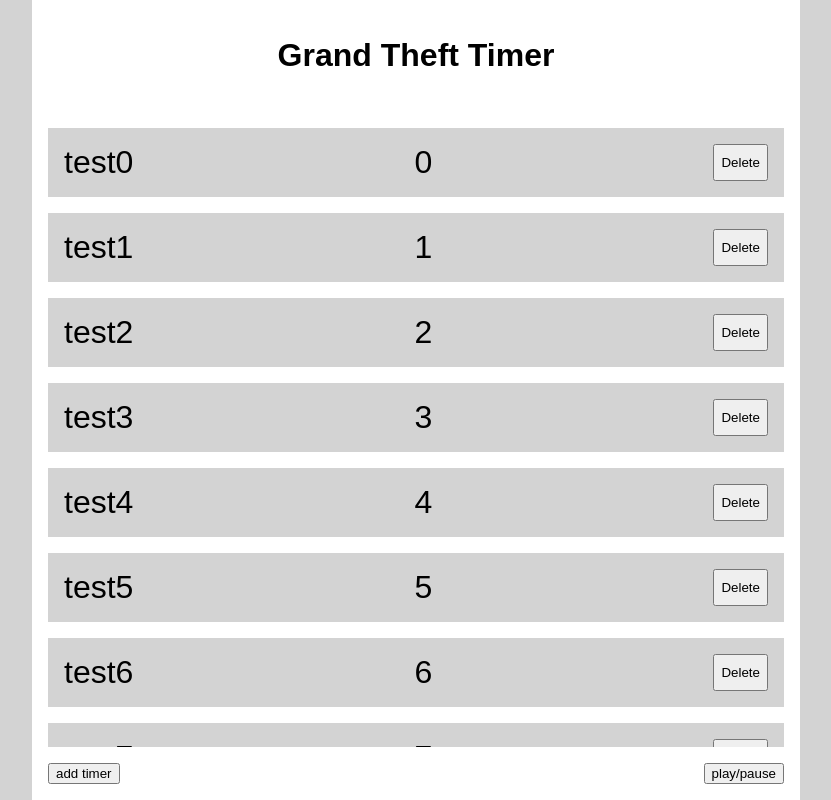
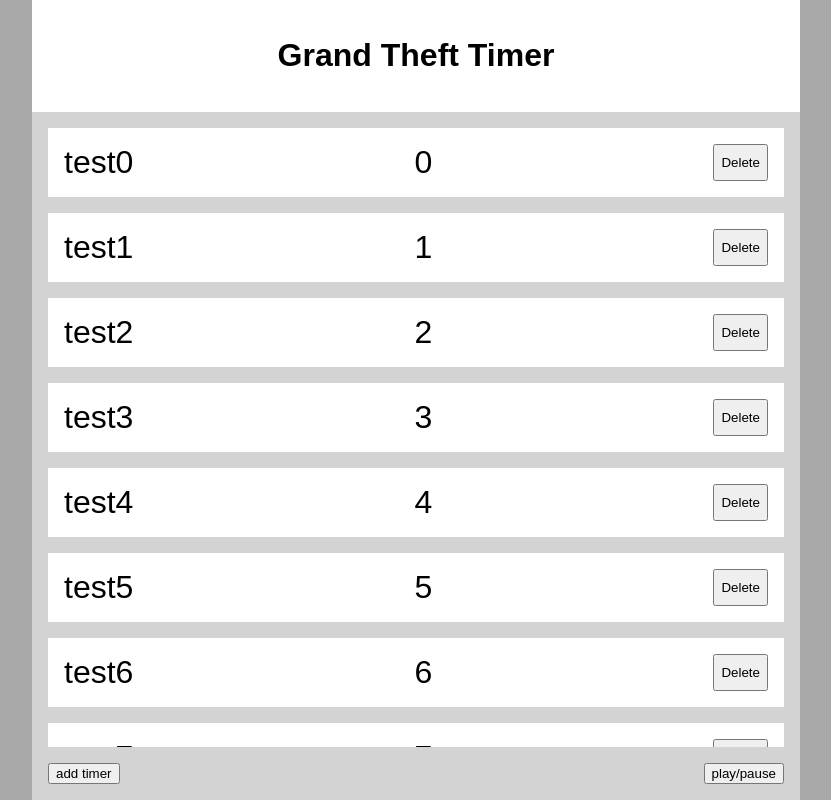
Before and after one commit to cendert/parallel_timers, a React (Create React App) app: page / in a window 1280 px wide. Shown: the whole page, without its empty margins (224-1055 px from the left). Built offline with nearby package versions, Linux system fonts and the light colour scheme.

Commit message:
tiny padding tweaks

```diff
--- a/src/App.js
+++ b/src/App.js
@@ -94,7 +94,7 @@ export const App = () => {
     return (
     <div className="App">
         <Grid>
-            <div style={{backgroundColor: 'white', gridArea: 'center'}}/>
+            <div style={{backgroundColor: 'lightgrey', gridArea: 'center'}}/>
             <TitleBar>
                 <h1>Grand Theft Timer</h1>
             </TitleBar>
--- a/src/components/timer.js
+++ b/src/components/timer.js
@@ -3,7 +3,7 @@ import { jsx } from '@emotion/core'
 import {Button} from "./button";
 
 const timerStyle = {
-    backgroundColor: 'lightgray',
+    backgroundColor: 'white',
     display: 'flex',
     justifyContent: 'space-between',
     margin: 'var(--lego-margin) 0',
--- a/src/components/titleBar.js
+++ b/src/components/titleBar.js
@@ -2,6 +2,7 @@
 import { jsx } from '@emotion/core'
 
 const titleBarStyle = {
+    backgroundColor: 'white',
     gridArea: 'title-bar',
     padding: 'var(--lego-padding)'
 }
--- a/src/styles.css
+++ b/src/styles.css
@@ -6,7 +6,7 @@
 }
 
 body {
-  background-color: lightgray;
+  background-color: darkgrey;
   font-size: var(--base-font-size);
   margin: 0;
   padding: 0;
```
